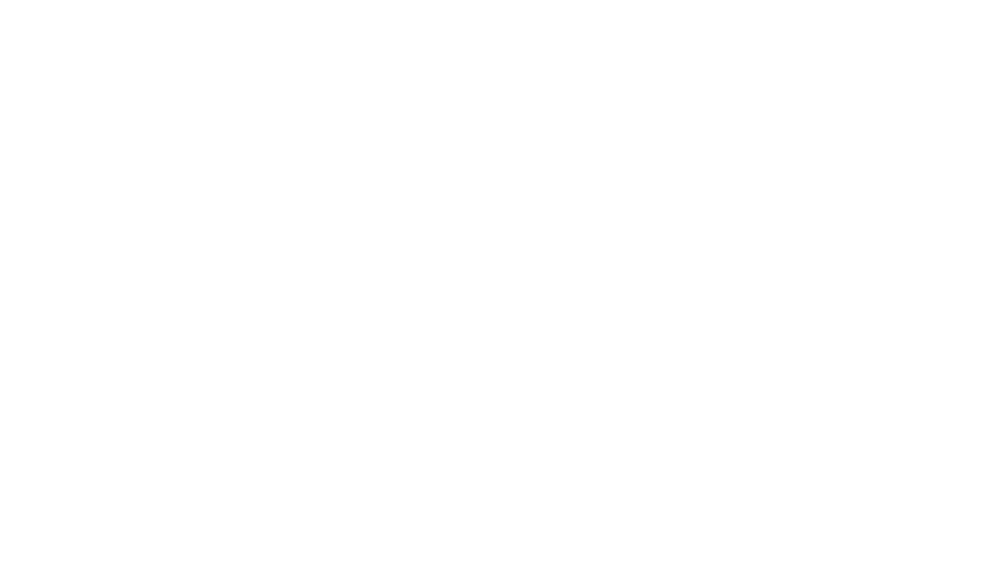
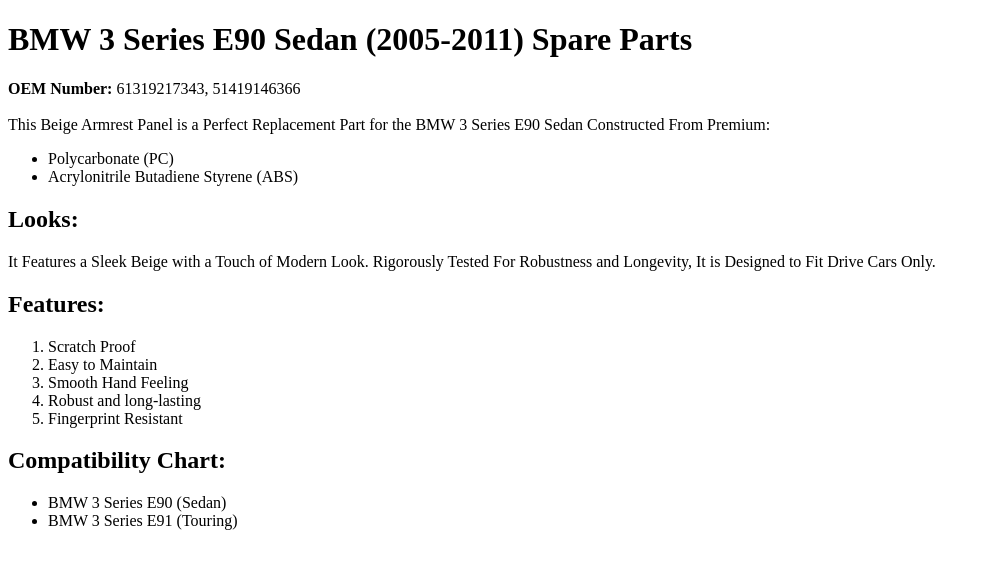
Before and after one commit to HARSH-VARDHAN-MISHRA/ebay-templates, a plain HTML site: page index.html in a window 1280 px wide. Shown: the whole page, without its empty margins (0-987 px from the left). Drawn offline with Linux system fonts and the light colour scheme.

Commit message:
start something

```diff
--- a/index.html
+++ b/index.html
@@ -5,10 +5,40 @@
     <meta charset="UTF-8">
     <meta name="viewport" content="width=device-width, initial-scale=1.0">
     <title>Ebay Sample Template</title>
+
+
+
 </head>
 
 <body>
 
+
+    <div class="description">
+        <h1>BMW 3 Series E90 Sedan (2005-2011) Spare Parts</h1>
+        <p><strong>OEM Number:</strong> 61319217343, 51419146366<br><br>This Beige Armrest Panel is a Perfect
+            Replacement Part for the BMW 3 Series E90 Sedan Constructed From Premium:<br></p>
+        <ul>
+            <li>Polycarbonate (PC)</li>
+            <li>Acrylonitrile Butadiene Styrene (ABS)</li>
+        </ul>
+        <h2>Looks:</h2>
+        <p>It Features a Sleek Beige with a Touch of Modern Look. Rigorously Tested For Robustness and Longevity, It is
+            Designed to Fit Drive Cars Only.</p>
+        <h2>Features:</h2>
+        <ol>
+            <li>Scratch Proof</li>
+            <li>Easy to Maintain</li>
+            <li>Smooth Hand Feeling</li>
+            <li>Robust and long-lasting</li>
+            <li>Fingerprint Resistant</li>
+        </ol>
+        <h2>Compatibility Chart:</h2>
+        <ul>
+            <li>BMW 3 Series E90 (Sedan)</li>
+            <li>BMW 3 Series E91 (Touring)</li>
+        </ul>
+    </div>
+
 </body>
 
 </html>
```
